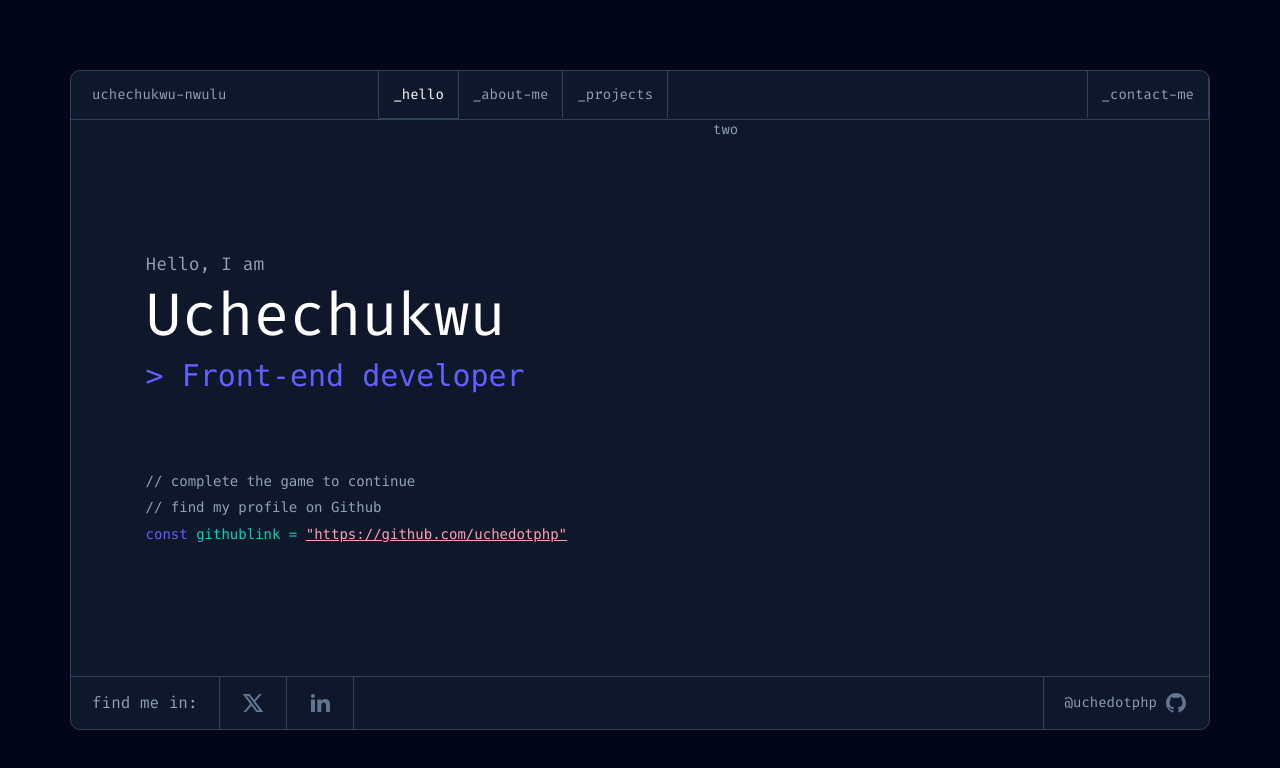
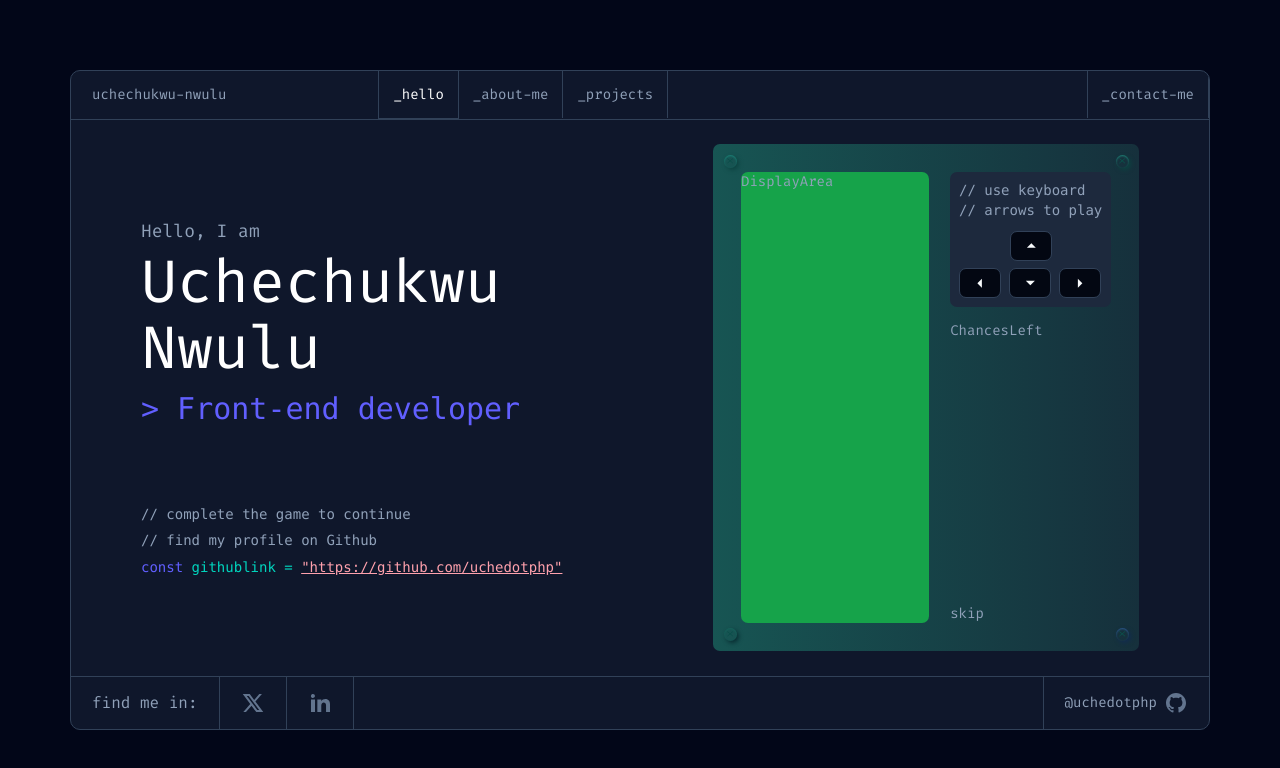
Before and after one commit to uchedotphp/my-portfolio, a React (Vite) app: page / in a window 1280 px wide. Shown: the top 768 px of the page. Built offline with nearby package versions, Linux system fonts and the light colour scheme.

Commit message:
feat: integrate snake game into homepage layout

```diff
--- a/src/routing/HomePage.tsx
+++ b/src/routing/HomePage.tsx
@@ -1,13 +1,16 @@
 import { Link } from "react-router";
+import SnakeGame from "@components/snakeGame/Index";
 
 const HomePage = () => {
   return (
     <div className="h-full">
-      <div className="h-full flex lg:gap-[146px] overflow-hidden">
+      <div className="h-full flex md:gap-10 xl:gap-[146px] lg:px-20 overflow-hidden">
         <div className="flex-1 overflow-y-auto flex flex-col justify-center items-center lg:items-end">
           <div className="px-6 lg:px-0">
             <h6 className="mb-1 text-md">Hello, I am</h6>
-            <h1 className="text-white text-4xl lg:text-5xl mb-2">Uchechukwu</h1>
+            <h1 className="text-white text-4xl lg:text-5xl mb-2">
+              Uchechukwu Nwulu
+            </h1>
             <h4 className="text-indigo text-lg lg:text-2xl">
               <code>{">"} Front-end developer</code>
             </h4>
@@ -33,7 +36,9 @@ const HomePage = () => {
             </div>
           </div>
         </div>
-        <div className="flex-1 overflow-auto hidden lg:block">two</div>
+        <div className="flex-1 overflow-auto hidden lg:flex items-center">
+          <SnakeGame />
+        </div>
       </div>
     </div>
   );
```
